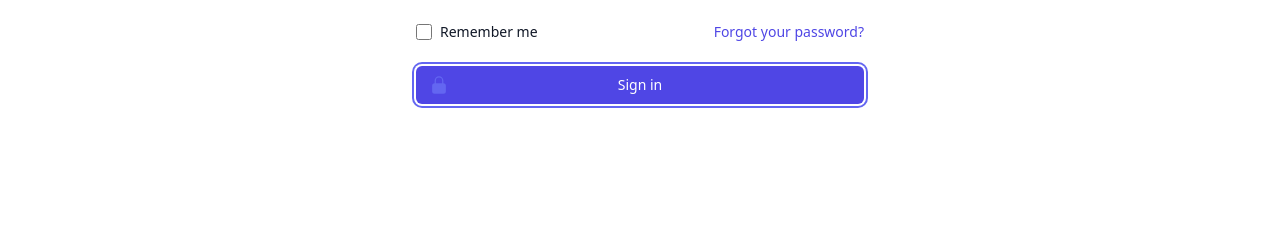
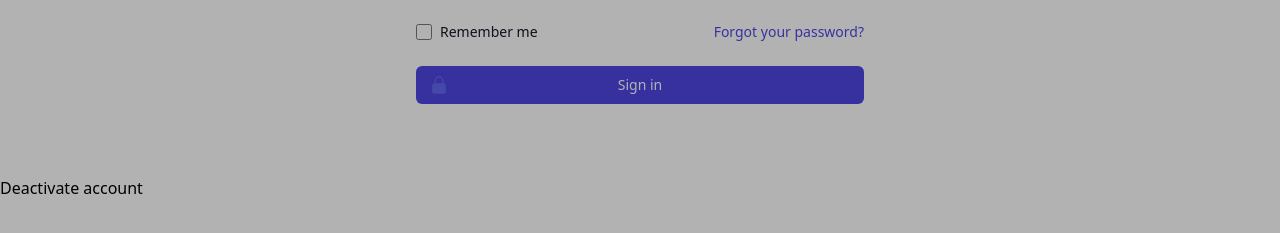
Before and after one commit to himuraxkenji/jubilant-garbanzo, a Next.js app: page /login in a window 1280 px wide. Both pictures are taken after typing "name@example.com", "Sample123" into the empty fields and a click on the button "Sign in". Shown: the part 437-670 px from the top of the page. Built offline with nearby package versions, Linux system fonts and the light colour scheme; no server answers.

Commit message:
add login interaction with api

```diff
--- a/jsconfig.json
+++ b/jsconfig.json
@@ -5,7 +5,9 @@
             "@styles/*": ["styles/*"],
             "@components/*": ["components/*"],
             "@common/*": ["common/*"],
-            "@layout/*": ["layout/*"]
+            "@layout/*": ["layout/*"],
+            "@services/*": ["services/*"],
+            "@hooks/*": ["hooks/*"]
         }
     }
 }
--- a/package.json
+++ b/package.json
@@ -12,6 +12,8 @@
   "dependencies": {
     "@headlessui/react": "^1.4.2",
     "@heroicons/react": "^2.0.17",
+    "axios": "^1.3.5",
+    "js-cookie": "^3.0.1",
     "next": "13.3.0",
     "react": "18.2.0",
     "react-dom": "18.2.0"
--- /dev/null
+++ b/src/common/ModalError.js
@@ -0,0 +1,30 @@
+import { useState, Fragment } from 'react';
+import { Dialog, Transition } from '@headlessui/react';
+
+export function ModalError() {
+  let [isOpen, setIsOpen] = useState(true);
+
+  return (
+    <Transition show={isOpen} as={Fragment}>
+      <Dialog onClose={() => setIsOpen(false)}>
+        <Transition.Child as={Fragment} enter="ease-out duration-300" enterFrom="opacity-0" enterTo="opacity-100" leave="ease-in duration-200" leaveFrom="opacity-100" leaveTo="opacity-0">
+          <div className="fixed inset-0 bg-black/30" />
+        </Transition.Child>
+
+        <Transition.Child
+          as={Fragment}
+          enter="ease-out duration-300"
+          enterFrom="opacity-0 scale-95"
+          enterTo="opacity-100 scale-100"
+          leave="ease-in duration-200"
+          leaveFrom="opacity-100 scale-100"
+          leaveTo="opacity-0 scale-95"
+        >
+          <Dialog.Panel>
+            <Dialog.Title>Deactivate account</Dialog.Title>
+          </Dialog.Panel>
+        </Transition.Child>
+      </Dialog>
+    </Transition>
+  );
+}
--- a/src/components/LoadingPage.js
+++ b/src/components/LoadingPage.js
@@ -1,15 +1,26 @@
+import { ModalError } from '@common/ModalError';
 import { LockClosedIcon } from '@heroicons/react/24/solid';
+import { useAuth } from '@hooks/useAuth';
 import { useRef } from 'react';
 
 export default function LoginPage() {
   const emailRef = useRef(null);
   const passwordRef = useRef(null);
+  const auth = useAuth();
 
   const submitHandler = (event) => {
     event.preventDefault();
     const email = emailRef.current.value;
     const password = passwordRef.current.value;
-    console.log(email, password);
+    auth.signIn(email, password).then(
+      () => {
+        console.log('Login success');
+      },
+      (message) => {
+        console.log(message);
+        auth.setError('Invalid username or password');
+      }
+    );
   };
 
   return (
@@ -80,6 +91,7 @@ export default function LoginPage() {
                 </span>
                 Sign in
               </button>
+              {auth.error ? <ModalError /> : null}
             </div>
           </form>
         </div>
--- /dev/null
+++ b/src/hooks/useAuth.js
@@ -0,0 +1,47 @@
+import { createContext, useContext, useState } from 'react';
+import Cookie from 'js-cookie';
+import axios from 'axios';
+import endpoints from '@services/api';
+
+const AuthContext = createContext();
+
+export function ProvideAuth({ children }) {
+  const auth = useProvideAuth();
+
+  return <AuthContext.Provider value={auth}>{children}</AuthContext.Provider>;
+}
+
+export const useAuth = () => {
+  return useContext(AuthContext);
+};
+
+function useProvideAuth() {
+  const [user, setUser] = useState(null);
+  const [error, setError] = useState(null);
+
+  const signIn = async (email = '', password = '') => {
+    const options = {
+      headers: {
+        accept: '*/*',
+        'Content-type': 'application/json',
+      },
+    };
+
+    try {
+      const { data: access_token } = await axios.post(endpoints.auth.login, { email, password }, options);
+
+      if (access_token) {
+        Cookie.set('access_token', access_token.access_token, { expires: 5 });
+      }
+    } catch (error) {
+      setError(error);
+    }
+  };
+
+  return {
+    user,
+    signIn,
+    error,
+    setError,
+  };
+}
--- a/src/pages/_app.js
+++ b/src/pages/_app.js
@@ -1,11 +1,14 @@
 import MainLayout from '@layout/MainLayout';
 import '../styles/tailwind.css';
+import { ProvideAuth } from '@hooks/useAuth';
 function MyApp({ Component, pageProps }) {
   return (
     <>
-      <MainLayout>
-        <Component {...pageProps} />
-      </MainLayout>
+      <ProvideAuth>
+        <MainLayout>
+          <Component {...pageProps} />
+        </MainLayout>
+      </ProvideAuth>
     </>
   );
 }
--- a/src/services/api/index.js
+++ b/src/services/api/index.js
@@ -1,5 +1,5 @@
 const API = process.env.NEXT_PUBLIC_API_URL;
-const VERSION = process.env.NEXT_PUBLIC_VERSION;
+const VERSION = process.env.NEXT_PUBLIC_API_VERSION;
 
 const endpoints = {
   auth: {
```
Also changed, not shown: 2 other files (tests, documents, lock files or other folders).
